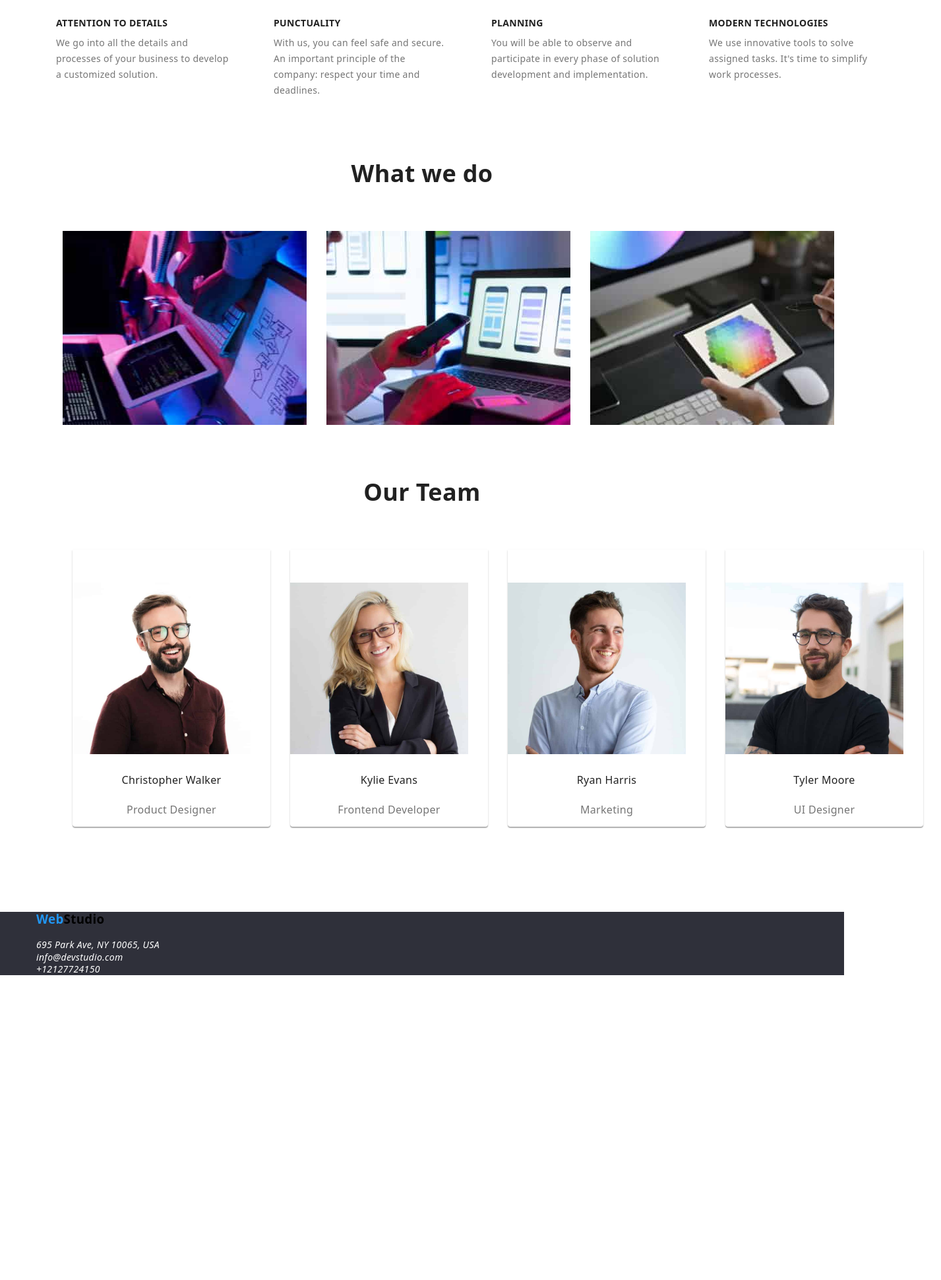
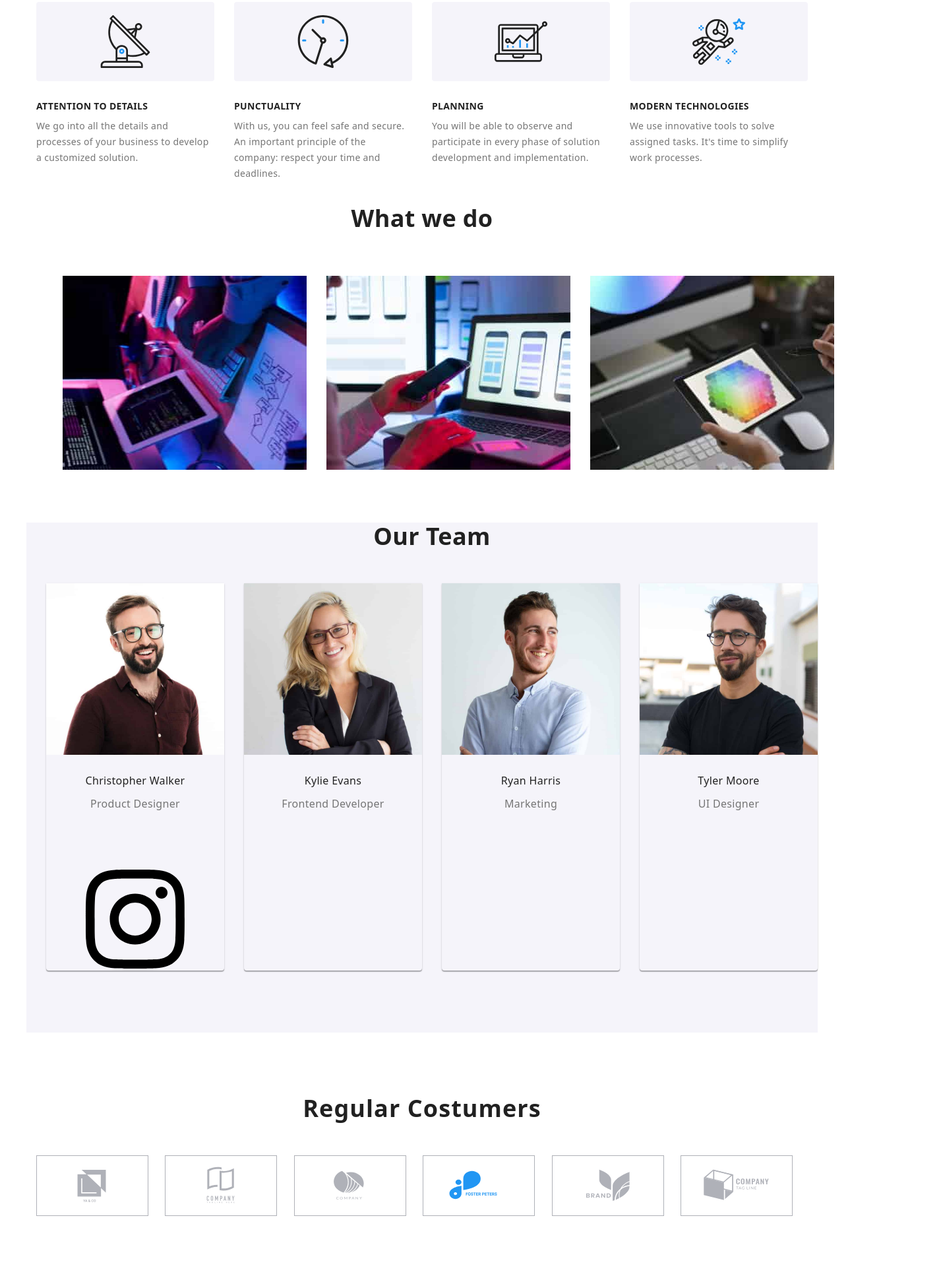
Before and after one commit to bihoi-giulia/goit-markup-hw-04, a plain HTML site: page index.html in a window 1280 px wide. Shown: the part 801-2741 px from the top of the page at 66% size, 1427 px wide, since content can reach past the window. Before the commit the page ends 2279 px from the top, so only its background shows below. Drawn offline with nearby package versions, Linux system fonts and the light colour scheme.

Commit message:
modificari

```diff
--- a/css/style.css
+++ b/css/style.css
@@ -4,7 +4,7 @@
   --gray-color: #757575;
   --balck-color: #212121;
   --backgrounde-color: #2f303a;
-  --gray-bc: #F5F4FA--;
+  --gray-bc: #f5f4fa;
 }
 body {
   font-family: "Roboto", sans-serif;
@@ -21,8 +21,8 @@ body {
   width: 1200px;
   padding-right: 15px;
   padding-left: 15px;
+  margin-left: auto;
   margin-right: auto;
-  margin-left: auto;
 }
 .gray-bg {
   background-color: var(--gray-bc);
@@ -78,14 +78,26 @@ body {
   text-decoration: none;
   color: var(--highlight-color);
 }
-.logo {
-}
+
 .main-nav-item {
   display: flex;
   margin-right: 50px;
+
+  margin-left: 12px;
+}
+.main-nav-item:hover {
+  cursor: pointer;
 }
 .contacts-header {
   margin-left: 385px;
+}
+.contact-icon {
+  fill: var(--gray-color);
+  margin-left: -6px;
+  margin-bottom: -10px;
+}
+.contact-icon:hover {
+  fill: var(--highlight-color);
 }
 /*Main section */
 
@@ -119,7 +131,7 @@ body {
   padding-bottom: 210px;
 }
 .main-section {
-  background-color: var(--backgrounde-color);
+  background-image: url(/images/imgbg.jpg);
 }
 
 .main-title {
@@ -145,10 +157,7 @@ body {
   font-size: 14px;
   line-height: 16px;
   color: var(--balck-color);
-  margin-top: 94px;
-  margin-right: 30px;
-  margin-left: 30px;
-  margin-bottom: 94px;
+  margin-top: 30px;
 }
 .paragraf-detailes-section {
   font-weight: 400;
@@ -167,7 +176,22 @@ body {
 .div-paragraf-detailes-section {
   display: inline-flex;
 }
-
+.detailes {
+  width: 270px;
+  height: 120px;
+  left: 215px;
+  top: 774px;
+  background: #f5f4fa;
+  border-radius: 4px;
+  margin-top: 70px;
+  margin-right: 30px;
+}
+.header-icon {
+  margin-bottom: 30px;
+  display: block;
+  margin: auto;
+  width: 80px;
+}
 /*Presentation  Section */
 
 .title-presentation {
@@ -178,6 +202,7 @@ body {
   text-align: center;
   padding-top: 20px;
   padding-bottom: 50px;
+  margin-top: 120px;
 }
 .img-1 {
   width: 370px;
@@ -221,6 +246,7 @@ body {
   line-height: 19px;
   color: var(--balck-color);
   text-align: center;
+  margin-bottom: 0px;
 }
 .description-work {
   font-weight: 400;
@@ -228,6 +254,7 @@ body {
   line-height: 19px;
   color: var(--gray-color);
   text-align: center;
+  margin-bottom: 90px;
 }
 
 .team-section {
@@ -238,15 +265,58 @@ body {
 .margin {
   margin-bottom: 94px;
 }
-.img-team {
-  margin-top: 50px;
-  margin-right: 30px;
-}
+
 .shadow {
   box-shadow: 0px 1px 3px rgba(0, 0, 0, 0.12), 0px 1px 1px rgba(0, 0, 0, 0.14),
     0px 2px 1px rgba(0, 0, 0, 0.2);
   border-radius: 0px 0px 4px 4px;
   margin-right: 30px;
+}
+.social-icons {
+  width: 20px;
+  height: 20px;
+}
+.container-team {
+  width: 1200px;
+  padding-right: 15px;
+  padding-left: 15px;
+  margin-left: auto;
+  margin-right: auto;
+  background: #f5f4fa;
+}
+.social-icon {
+  width: 20px;
+  height: 20px;
+}
+/*Costumers Section */
+.title-costumers {
+  font-weight: 700;
+  font-size: 36px;
+  line-height: 42px;
+  text-align: center;
+  letter-spacing: 0.03em;
+  color: #212121;
+  margin-top: 94px;
+}
+.costumers {
+  width: 170px;
+  height: 92px;
+  left: 215px;
+  top: 2493px;
+  border: 1px solid rgba(175, 177, 184, 1);
+  margin-right: 21px;
+  margin-top: 50px;
+  margin-bottom: 94px;
+}
+.regular-icon {
+  display: block;
+  margin: auto;
+  width: 112px;
+  fill: var(--gray-color);
+}
+.regular-icon:hover {
+  cursor: pointer;
+  fill: var(--highlight-color);
 }
 /* Footer  Section*/
 
@@ -267,7 +337,7 @@ body {
   font-weight: 400;
   font-size: 14px;
   line-height: 16px;
-  color: var(--white-color);
+  color: rgba(255, 255, 255, 0.6);
 }
 .adress-link:hover,
 .adress-link:active,
@@ -275,6 +345,11 @@ body {
   color: var(--highlight-color);
 }
 
+.color-adress {
+  color: var(--white-color);
+}
+.find-us {
+}
 /*Portofolio HTML*/
 .button-section {
   background: none;
@@ -338,6 +413,16 @@ body {
   margin-top: 30px;
   border: 1px solid #eeeeee;
 }
+.photo-portofolio:hover {
+  border: 1px solid rgba(238, 238, 238, 1);
+  box-shadow: 1px 4px 6px 0px rgba(0, 0, 0, 0.16);
+
+  box-shadow: 0px 4px 4px 0px rgba(0, 0, 0, 0.06);
+
+  box-shadow: 0px 1px 1px 0px rgba(0, 0, 0, 0.12);
+  cursor: pointer;
+  color: rgb(238, 238, 238, 1) rgb(255, 255, 255, 1);
+}
 .flex-1 {
   display: flex;
   margin-top: 56px;
--- a/index.html
+++ b/index.html
@@ -48,16 +48,22 @@
         </nav>
         <ul class="main-nav-item unstyled-list contacts-header">
           <li>
+            <svg class="contact-icon" width="12px" height="12px">
+              <use href="/images/symbol-defs.contact.svg#icon-envelop"></use>
+            </svg>
             <a
               class="main-nav-item contact-list link"
               href="mailto:info@devstudio.com"
-              >info@devstudio.com</a
-            >
+              >info@devstudio.com
+            </a>
           </li>
           <li>
+            <svg class="contact-icon" width="12px" height="12px">
+              <use href="/images/symbol-defs.contact.svg#icon-mobile"></use>
+            </svg>
             <a class="main-nav-item contact-list link" href="tel:+12127724150"
-              >+12127724150</a
-            >
+              >+12127724150
+            </a>
           </li>
         </ul>
       </header>
@@ -77,24 +83,38 @@
       </section>
     </main>
     <!-- Detailes Section -->
+
     <div class="container">
       <div class="flex">
+        <div class="detailes">
+          <svg class="header-icon" width="100%" height="100%">
+            <use href="/images/icon.svg#icon-antenna"></use>
+          </svg>
+
           <div class="subtitle-detailes-section">
             ATTENTION TO DETAILS
             <div class="paragraf-detailes-section">
-            We go into all the details and processes of your business to develop
-            a customized solution.
+              We go into all the details and processes of your business to
+              develop a customized solution.
             </div>
           </div>
-
+        </div>
+        <div class="detailes">
+          <svg class="header-icon" width="100%" height="100%">
+            <use href="/images/icon.svg#icon-clock"></use>
+          </svg>
           <div class="subtitle-detailes-section">
             PUNCTUALITY
             <div class="paragraf-detailes-section">
-            With us, you can feel safe and secure. An important principle of the
-            company: respect your time and deadlines.
+              With us, you can feel safe and secure. An important principle of
+              the company: respect your time and deadlines.
             </div>
           </div>
-
+        </div>
+        <div class="detailes">
+          <svg class="header-icon" width="100%" height="100%">
+            <use href="/images/icon.svg#icon-diagrams"></use>
+          </svg>
           <div class="subtitle-detailes-section">
             PLANNING
 
@@ -103,17 +123,23 @@
               solution development and implementation.
             </div>
           </div>
-
+        </div>
+        <div class="detailes">
+          <svg class="header-icon" width="100%" height="100%">
+            <use href="/images/icon.svg#icon-astronaut"></use>
+          </svg>
           <div class="subtitle-detailes-section">
             MODERN TECHNOLOGIES
 
-          <div class="paragraf-detailes-section div-paragraf-detailes-section">
+            <div
+              class="paragraf-detailes-section div-paragraf-detailes-section"
+            >
               We use innovative tools to solve assigned tasks. It's time to
               simplify work processes.
             </div>
           </div>
         </div>
-
+      </div>
       <!-- Presentation  Section -->
       <div class="title-presentation">What we do</div>
       <ul class="unstyled-list">
@@ -129,24 +155,27 @@
           </div>
         </div>
       </ul>
-
+    </div>
     <!-- Team  Section -->
-
+    <div class="container-team">
+      <div class="container">
         <div class="title-team">Our Team</div>
         <div class="flex">
-        <div class="container gray-bg team-section">
-          <ul class="unstyled-list">
+          <div class="team-section">
             <section class="team-section margin">
               <div class="shadow">
+                <div>
                   <img
                     class="img-team"
                     width="270"
                     src="images/imgochelari.jpg"
                     alt="Christopher Walker"
                   />
-                <div>
                   <h5 class="name-section">Christopher Walker</h5>
                   <p class="description-work">Product Designer</p>
+                  <svg class="team-icon" width="100%" height="100%">
+                    <use href="/images/icon.svg#icon-instagram"></use>
+                  </svg>
                 </div>
               </div>
               <div class="shadow">
@@ -180,8 +209,42 @@
                 <p class="description-work">UI Designer</p>
               </div>
             </section>
-          </ul>
           </div>
+        </div>
+      </div>
+    </div>
+    <!--Regular Customers-->
+    <div class="title-costumers">Regular Costumers</div>
+    <div class="container">
+      <div class="costumers flex">
+        <svg class="regular-icon" width="100%" height="100%">
+          <use href="/images/symbol-defs.regular.svg#icon-logo1"></use>
+        </svg>
+      </div>
+      <div class="costumers flex">
+        <svg class="regular-icon" width="100%" height="100%">
+          <use href="/images/symbol-defs.regular.svg#icon-logo2"></use>
+        </svg>
+      </div>
+      <div class="costumers flex">
+        <svg class="regular-icon" width="100%" height="100%">
+          <use href="/images/symbol-defs.regular.svg#icon-logo3"></use>
+        </svg>
+      </div>
+      <div class="costumers flex">
+        <svg class="regular-icon" width="100%" height="100%">
+          <use href="/images/symbol-defs.regular.svg#icon-logo4"></use>
+        </svg>
+      </div>
+      <div class="costumers flex">
+        <svg class="regular-icon" width="100%" height="100%">
+          <use href="/images/symbol-defs.regular.svg#icon-logo5"></use>
+        </svg>
+      </div>
+      <div class="costumers flex">
+        <svg class="regular-icon" width="100%" height="100%">
+          <use href="/images/symbol-defs.regular.svg#icon-logo6"></use>
+        </svg>
       </div>
     </div>
     <!-- Footer  Section -->
@@ -194,7 +257,7 @@
           <div class="unstyled-list">
             <div>
               <a
-                class="link adress-link"
+                class="link adress-link color-adress"
                 href="https://goo.gl/maps/74Eq4DnWw4nvqVAV8"
                 target="_blank"
                 >695 Park Ave, NY 10065, USA</a
@@ -211,6 +274,9 @@
                 >+12127724150</a
               >
             </div>
+            <div>
+              <h5 class="find-us">FIND US ON</h5>
+            </div>
           </div>
         </address>
       </div>
```
Also changed, not shown: portofolio.html (+14 -8 lines), images/icon.svg (added), images/icons.svg (deleted), images/img-]overaly.png (deleted), images/imgbg.jpg (added), images/symbol-defs.contact.svg (added), images/symbol-defs.regular.svg (added). Lines whose indentation alone changed are shown as unchanged.
